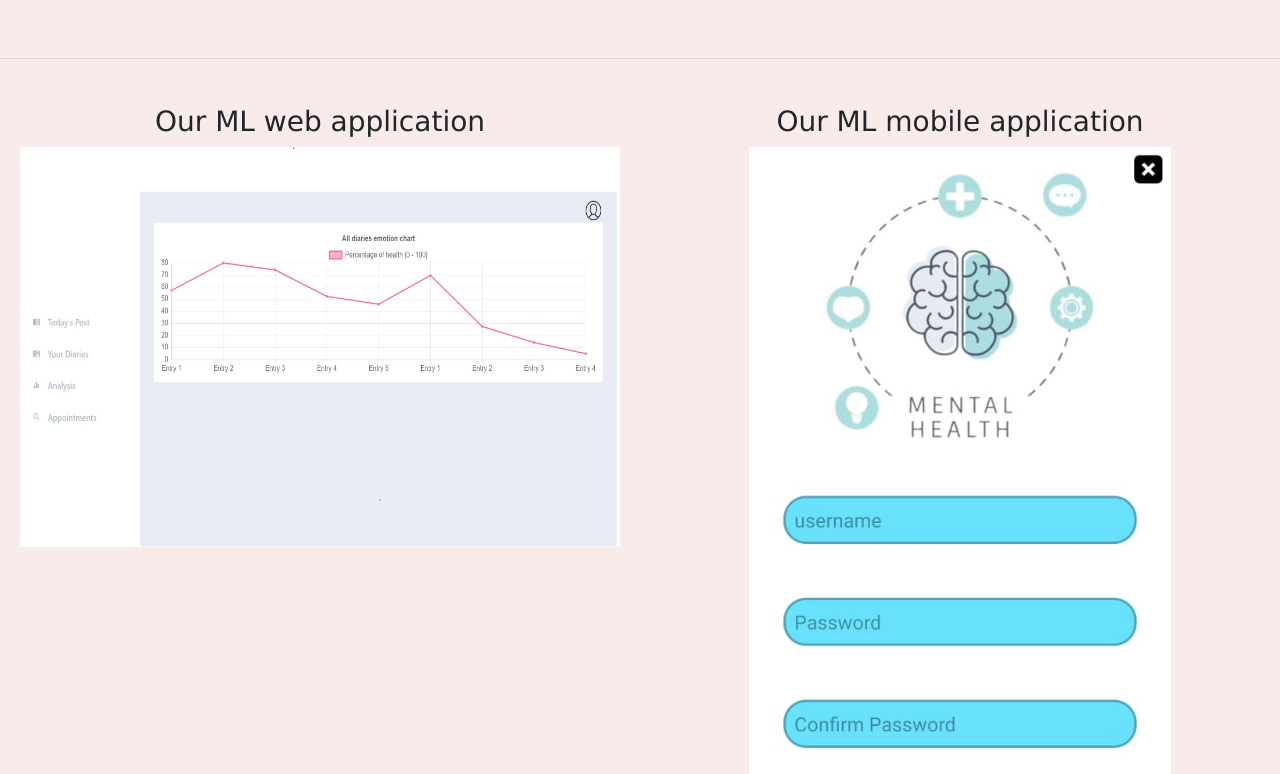
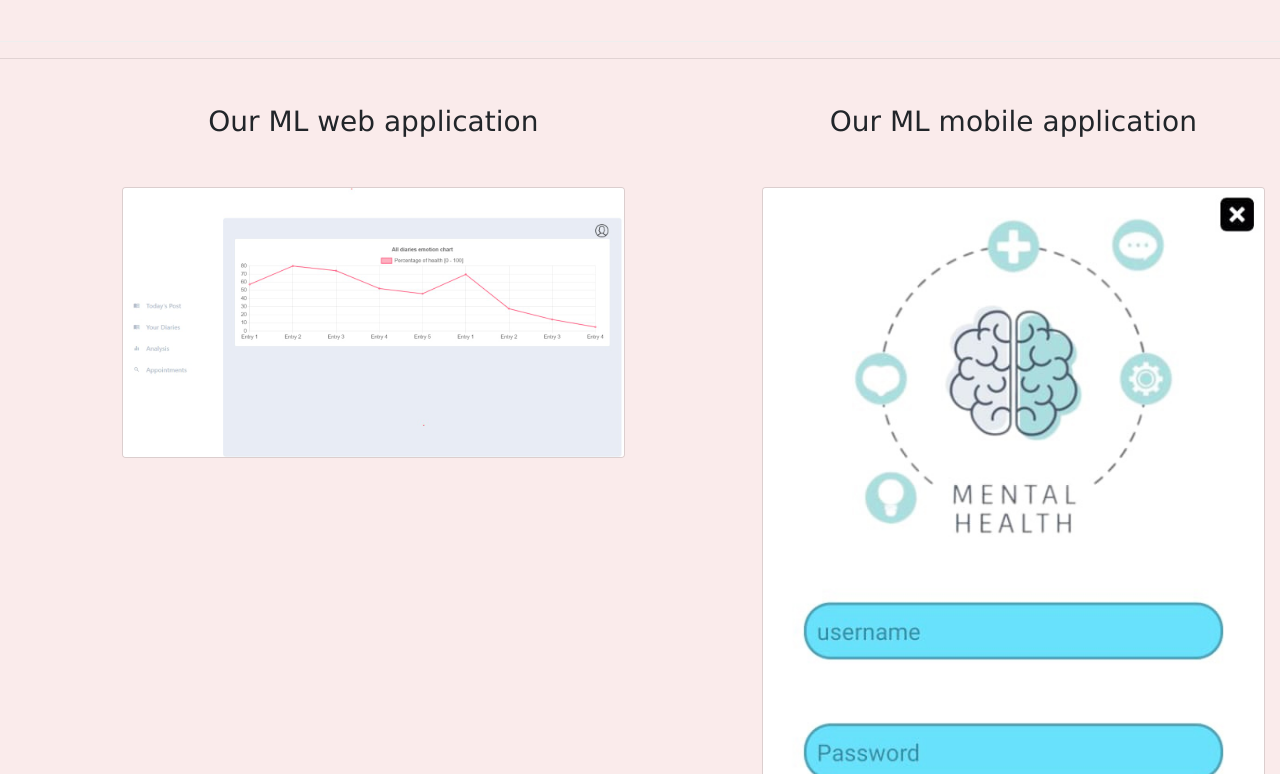
Before and after one commit to MentalDiaries/MentalDiaries-homepage, a website: page index.html in a window 1280 px wide. Shown: the part 2666-3440 px from the top of the page. Drawn offline with nearby package versions, Linux system fonts and the light colour scheme.

Commit message:
Update index.html

```diff
--- a/index.html
+++ b/index.html
@@ -139,13 +139,17 @@
 <hr>
 
 <div class="row row-content">
-  <div class="col-12 col-md-6 text-center">
-    <h3 >Our ML web application</h3>
-    <img src="img/web app.png" width="600px" height="400px" alt="Web app">
+  <div class="col-12 col-md-5 text-center mx-auto">
+    <h3 class="mb-5">Our ML web application</h3>
+    <div class="card">
+      <img class="card-img" src="img/web app.png" alt="Web App">
+    </div>
   </div>
-  <div class="col-12 col-md-6 text-center">
-    <h3 >Our ML mobile application</h3>
-    <img src="img/mobile app.png" height="900px" alt="Mobile app">
+  <div class="col-12 col-md-5 text-center">
+    <h3 class="mb-5">Our ML mobile application</h3>
+    <div class="card">
+      <img class="card-img" src="img/mobile app.png" alt="Mobile App">
+    </div>
   </div>
 </div>
 
```
